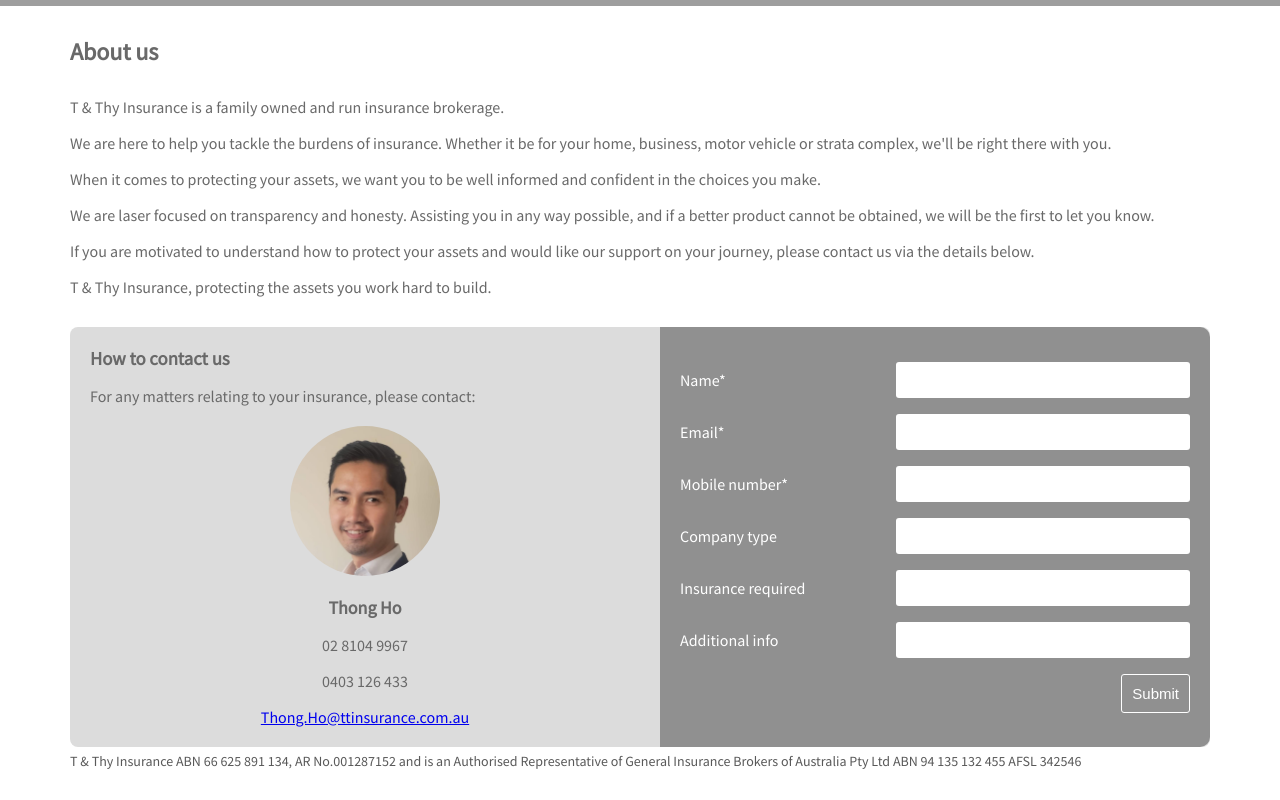
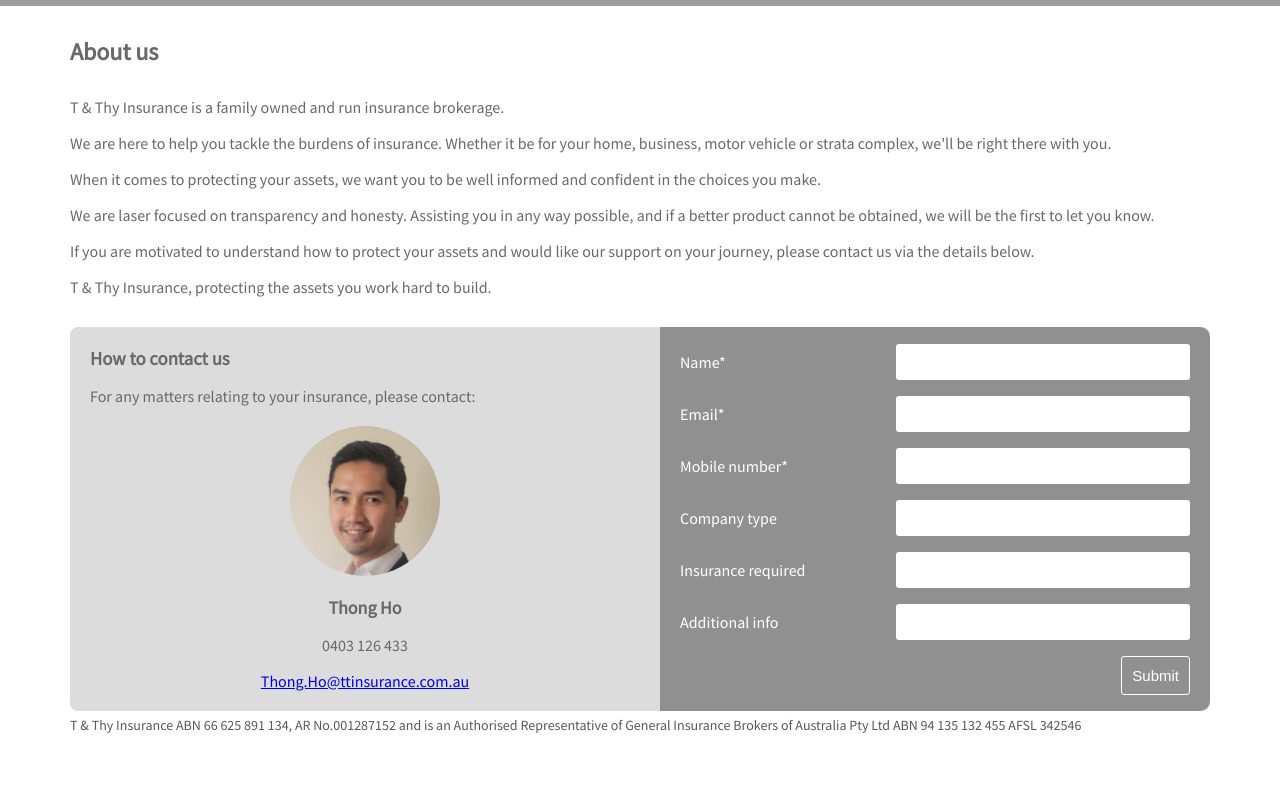
Before and after one commit to ttinsurance/ttinsurance.github.io, a plain HTML site: page index.html in a window 1280 px wide. Shown: the part 514-1314 px from the top of the page. After the commit the page ends 1278 px from the top, so only its background shows below. Drawn offline with Linux system fonts and the light colour scheme; grey boxes are pictures that could not be loaded.

Commit message:
Update index.html
remove landline

```diff
--- a/index.html
+++ b/index.html
@@ -350,7 +350,6 @@
                 alt="profile photo of Thong Ho"
                 />
                 <h4>Thong Ho</h4>
-                <p style="text-align: center;">02 8104 9967</p>
                 <p style="text-align: center;">0403 126 433</p>
                 <p style="text-align: center;">
 
```
